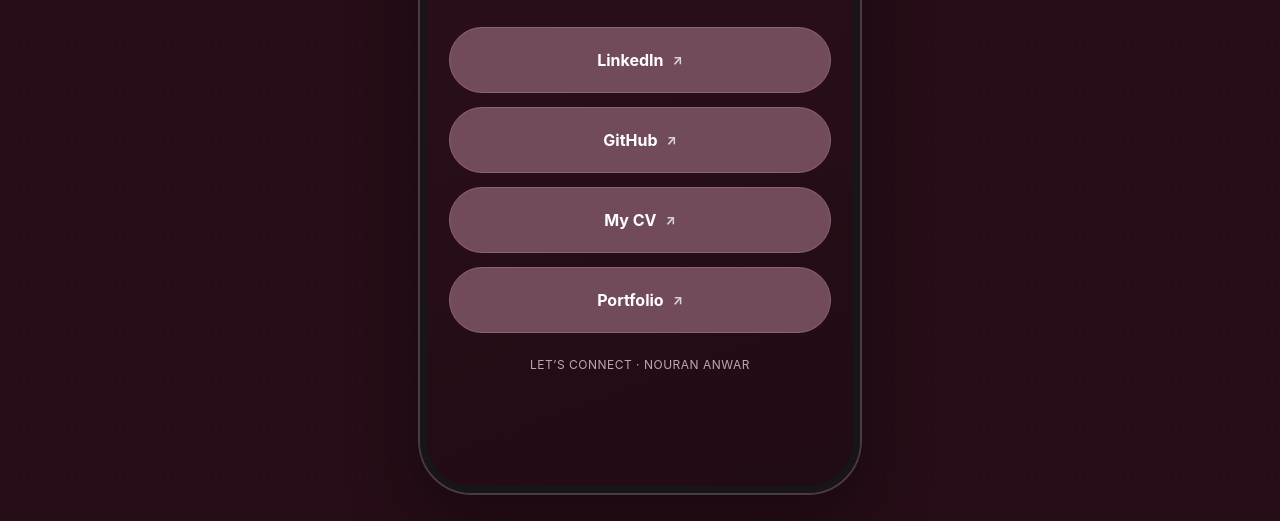
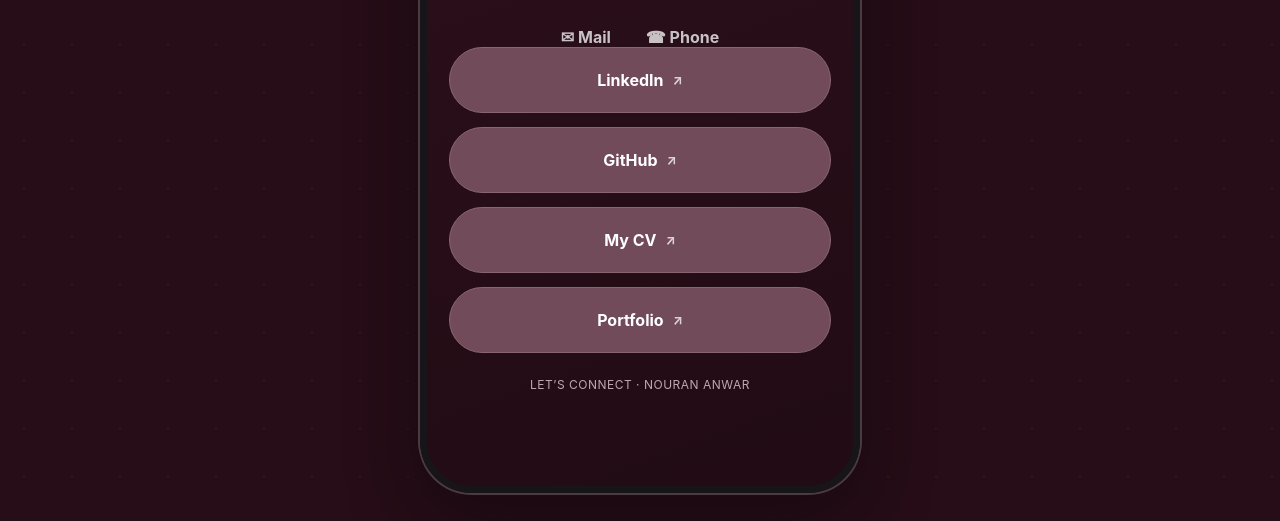
Before and after one commit to nourananwar22/QR, a plain HTML site: page index.html in a window 1280 px wide. Shown: the part 315-836 px from the top of the page. Drawn offline with Linux system fonts and the light colour scheme.

Commit message:
Update index.html

```diff
--- a/index.html
+++ b/index.html
@@ -28,6 +28,32 @@ a:hover{background:#86596b;transform:translateY(-2px)}
 .arrow{margin-left:9px;opacity:.75;font-size:13px}
 .note{color:#bda7b0;font-size:11px;line-height:1.5;margin:22px auto 0;max-width:310px}
 .footer{color:#bda7b0;font-size:12px;margin-top:24px;letter-spacing:.5px}
+  .contact-info {
+    display: flex;
+    justify-content: center;
+    align-items: center;
+    gap: 35px;
+    margin: 12px auto 0;
+    font-size: 12px;
+}
+
+.contact-info a {
+    display: inline;
+    min-height: auto;
+    padding: 0;
+    background: transparent;
+    border: none;
+    border-radius: 0;
+    color: inherit;
+    text-decoration: none;
+    opacity: 0.75;
+}
+
+.contact-info a:hover {
+    background: transparent;
+    opacity: 1;
+    transform: none;
+}
 </style>
 </head>
 <body>
@@ -36,6 +62,10 @@ a:hover{background:#86596b;transform:translateY(-2px)}
   <h1>Nouran Anwar Hanfy</h1>
   <p class="role">AI &amp; Data Analytics</p>
   <p class="program">Digilians | Specialized Diploma</p>
+  <div class="contact-info">
+    <a href="mailto:nourananwar96@gmail.com">✉ Mail</a>
+    <a href="tel:+201123140607">☎ Phone</a>
+ </div>
   <nav class="links" aria-label="Professional links">
     <a href="https://www.linkedin.com/in/nouran-anwar" target="_blank" rel="noopener">LinkedIn <span class="arrow">↗</span></a>
     <a href="https://github.com/nourananwar22" target="_blank" rel="noopener">GitHub <span class="arrow">↗</span></a>
```
